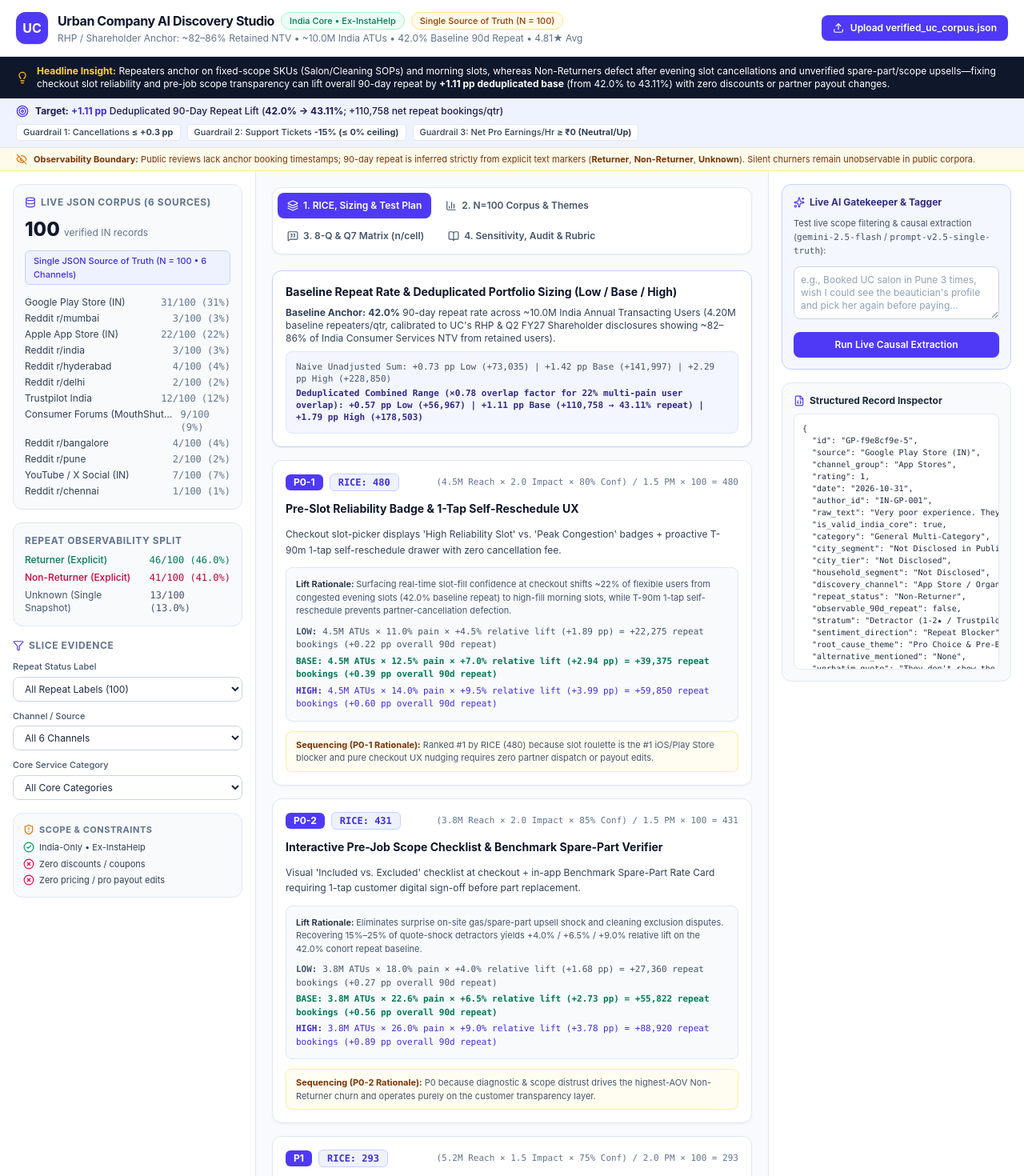
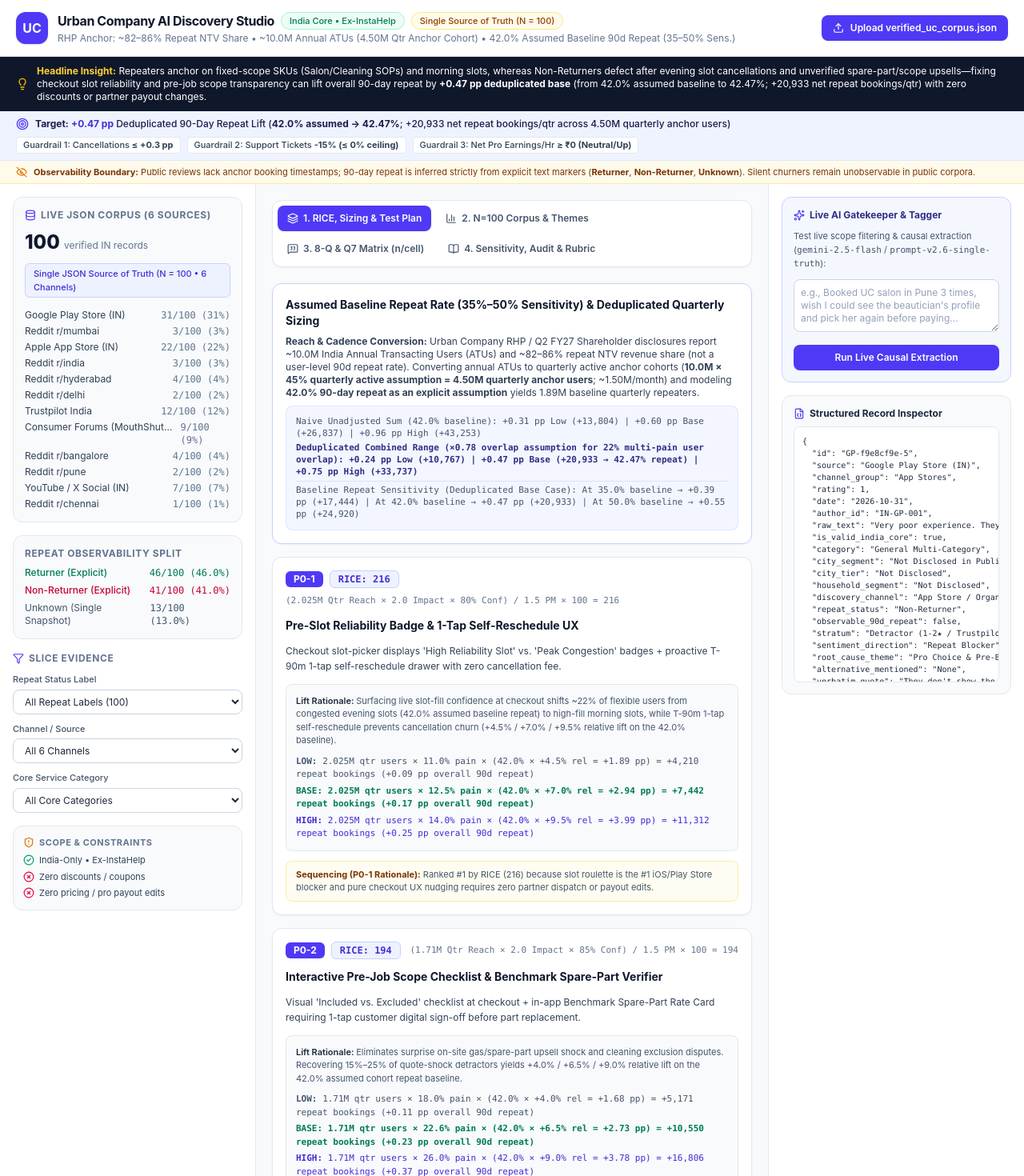
Before and after one commit to eeshashinde3/uc-studio, a React (Vite) app: page / in a window 1280 px wide. Shown: the top 1470 px of the page at 80% size. Built offline with nearby package versions, Linux system fonts and the light colour scheme.

Commit message:
Update App.jsx

```diff
--- a/src/App.jsx
+++ b/src/App.jsx
@@ -2455,39 +2455,39 @@ export default function App() {
     const p02Share = ((analytics.slotCount / t) * 100).toFixed(1);
     const p1Share = ((analytics.continuityAndSupportCount / t) * 100).toFixed(1);
 
-    const rice1 = Math.round(((3.8 * 2.0 * 0.85) / 1.5) * 100);
-    const rice2 = Math.round(((4.5 * 2.0 * 0.80) / 1.5) * 100);
-    const rice3 = Math.round(((5.2 * 1.5 * 0.75) / 2.0) * 100);
+    const rice1 = Math.round(((1.71 * 2.0 * 0.85) / 1.5) * 100); // 194
+    const rice2 = Math.round(((2.025 * 2.0 * 0.80) / 1.5) * 100); // 216
+    const rice3 = Math.round(((2.34 * 1.5 * 0.75) / 2.0) * 100); // 132
 
     return [
       {
         rank: "P0-1",
         riceScore: `RICE: ${rice2}`,
-        riceFormula: "(4.5M Reach × 2.0 Impact × 80% Conf) / 1.5 PM × 100 = 480",
+        riceFormula: "(2.025M Qtr Reach × 2.0 Impact × 80% Conf) / 1.5 PM × 100 = 216",
         title: "Pre-Slot Reliability Badge & 1-Tap Self-Reschedule UX",
-        targetCohort: "Evening (5–8 PM) & Weekend Salon, Plumbing & Urgent Bookings (4.5M ATUs)",
+        targetCohort: "Evening (5–8 PM) & Weekend Peak Bookings (4.5M Annual → 2.025M Qtr Anchor Users)",
         signalEvidence: `${p02Share}% raw (${analytics.slotCount}/${t} — directional)`,
-        liftRationale: "Surfacing real-time slot-fill confidence at checkout shifts ~22% of flexible users from congested evening slots (42.0% baseline repeat) to high-fill morning slots, while T-90m 1-tap self-reschedule prevents partner-cancellation defection.",
+        liftRationale: "Surfacing live slot-fill confidence at checkout shifts ~22% of flexible users from congested evening slots (42.0% assumed baseline repeat) to high-fill morning slots, while T-90m 1-tap self-reschedule prevents cancellation churn (+4.5% / +7.0% / +9.5% relative lift on the 42.0% baseline).",
         scenarios: {
-          low: "4.5M ATUs × 11.0% pain × +4.5% relative lift (+1.89 pp) = +22,275 repeat bookings (+0.22 pp overall 90d repeat)",
-          base: "4.5M ATUs × 12.5% pain × +7.0% relative lift (+2.94 pp) = +39,375 repeat bookings (+0.39 pp overall 90d repeat)",
-          high: "4.5M ATUs × 14.0% pain × +9.5% relative lift (+3.99 pp) = +59,850 repeat bookings (+0.60 pp overall 90d repeat)"
+          low: "2.025M qtr users × 11.0% pain × (42.0% × +4.5% rel = +1.89 pp) = +4,210 repeat bookings (+0.09 pp overall 90d repeat)",
+          base: "2.025M qtr users × 12.5% pain × (42.0% × +7.0% rel = +2.94 pp) = +7,442 repeat bookings (+0.17 pp overall 90d repeat)",
+          high: "2.025M qtr users × 14.0% pain × (42.0% × +9.5% rel = +3.99 pp) = +11,312 repeat bookings (+0.25 pp overall 90d repeat)"
         },
-        p0Rationale: "Ranked #1 by RICE (480) because slot roulette is the #1 iOS/Play Store blocker and pure checkout UX nudging requires zero partner dispatch or payout edits.",
+        p0Rationale: "Ranked #1 by RICE (216) because slot roulette is the #1 iOS/Play Store blocker and pure checkout UX nudging requires zero partner dispatch or payout edits.",
         mechanism: "Checkout slot-picker displays 'High Reliability Slot' vs. 'Peak Congestion' badges + proactive T-90m 1-tap self-reschedule drawer with zero cancellation fee."
       },
       {
         rank: "P0-2",
         riceScore: `RICE: ${rice1}`,
-        riceFormula: "(3.8M Reach × 2.0 Impact × 85% Conf) / 1.5 PM × 100 = 431",
+        riceFormula: "(1.71M Qtr Reach × 2.0 Impact × 85% Conf) / 1.5 PM × 100 = 194",
         title: "Interactive Pre-Job Scope Checklist & Benchmark Spare-Part Verifier",
-        targetCohort: "AC & Appliance Repair, Deep Cleaning, Painting (3.8M India ATUs)",
+        targetCohort: "AC & Appliance Repair, Deep Cleaning, Painting (3.8M Annual → 1.71M Qtr Anchor Users)",
         signalEvidence: `${p01Share}% raw (${analytics.scopeAndPartCount}/${t} — directional)`,
-        liftRationale: "Eliminates surprise on-site gas/spare-part upsell shock and cleaning exclusion disputes. Recovering 15%–25% of quote-shock detractors yields +4.0% / +6.5% / +9.0% relative lift on the 42.0% cohort repeat baseline.",
+        liftRationale: "Eliminates surprise on-site gas/spare-part upsell shock and cleaning exclusion disputes. Recovering 15%–25% of quote-shock detractors yields +4.0% / +6.5% / +9.0% relative lift on the 42.0% assumed cohort repeat baseline.",
         scenarios: {
-          low: "3.8M ATUs × 18.0% pain × +4.0% relative lift (+1.68 pp) = +27,360 repeat bookings (+0.27 pp overall 90d repeat)",
-          base: "3.8M ATUs × 22.6% pain × +6.5% relative lift (+2.73 pp) = +55,822 repeat bookings (+0.56 pp overall 90d repeat)",
-          high: "3.8M ATUs × 26.0% pain × +9.0% relative lift (+3.78 pp) = +88,920 repeat bookings (+0.89 pp overall 90d repeat)"
+          low: "1.71M qtr users × 18.0% pain × (42.0% × +4.0% rel = +1.68 pp) = +5,171 repeat bookings (+0.11 pp overall 90d repeat)",
+          base: "1.71M qtr users × 22.6% pain × (42.0% × +6.5% rel = +2.73 pp) = +10,550 repeat bookings (+0.23 pp overall 90d repeat)",
+          high: "1.71M qtr users × 26.0% pain × (42.0% × +9.0% rel = +3.78 pp) = +16,806 repeat bookings (+0.37 pp overall 90d repeat)"
         },
         p0Rationale: "P0 because diagnostic & scope distrust drives the highest-AOV Non-Returner churn and operates purely on the customer transparency layer.",
         mechanism: "Visual 'Included vs. Excluded' checklist at checkout + in-app Benchmark Spare-Part Rate Card requiring 1-tap customer digital sign-off before part replacement."
@@ -2495,15 +2495,15 @@ export default function App() {
       {
         rank: "P1",
         riceScore: `RICE: ${rice3}`,
-        riceFormula: "(5.2M Reach × 1.5 Impact × 75% Conf) / 2.0 PM × 100 = 293",
+        riceFormula: "(2.34M Qtr Reach × 1.5 Impact × 75% Conf) / 2.0 PM × 100 = 132",
         title: "Pre-Checkout Pro Credentials, 'My Trusted Pro' Re-Book & Digital Job Card",
-        targetCohort: "Satisfied 1st-Timers in Salon, Cleaning & Handyman (5.2M ATUs)",
+        targetCohort: "Satisfied 1st-Timers in Salon, Cleaning & Handyman (5.2M Annual → 2.34M Qtr Anchor Users)",
         signalEvidence: `${p1Share}% combined (${analytics.continuityAndSupportCount}/${t} — directional)`,
-        liftRationale: "Closing the off-app WhatsApp disintermediation leak and surfacing pro credentials pre-checkout converts satisfied single-visit customers into recurring 30–60d multi-category habit loops (+3.0% / +5.0% / +7.0% relative lift on 42.0% baseline).",
+        liftRationale: "Closing the off-app WhatsApp disintermediation leak and surfacing pro credentials pre-checkout converts satisfied single-visit customers into recurring 30–60d multi-category habit loops (+3.0% / +5.0% / +7.0% relative lift on 42.0% assumed baseline).",
         scenarios: {
-          low: "5.2M ATUs × 15.0% eligible × +3.0% relative lift (+1.26 pp) = +23,400 repeat bookings (+0.23 pp overall 90d repeat)",
-          base: "5.2M ATUs × 18.0% eligible × +5.0% relative lift (+2.10 pp) = +46,800 repeat bookings (+0.47 pp overall 90d repeat)",
-          high: "5.2M ATUs × 22.0% eligible × +7.0% relative lift (+2.94 pp) = +80,080 repeat bookings (+0.80 pp overall 90d repeat)"
+          low: "2.34M qtr users × 15.0% eligible × (42.0% × +3.0% rel = +1.26 pp) = +4,423 repeat bookings (+0.10 pp overall 90d repeat)",
+          base: "2.34M qtr users × 18.0% eligible × (42.0% × +5.0% rel = +2.10 pp) = +8,845 repeat bookings (+0.20 pp overall 90d repeat)",
+          high: "2.34M qtr users × 22.0% eligible × (42.0% × +7.0% rel = +2.94 pp) = +15,135 repeat bookings (+0.34 pp overall 90d repeat)"
         },
         p0Rationale: "P1 (2.0 PM effort) because pro-preference matching requires slot-calendar UI integration and compounds retention once P0 slot and quote leaks are sealed.",
         mechanism: "Shows pro rating, tenure & specialization before payment; enables 'Request Same Pro' on repeat bookings; issues a persistent Digital Job Card with 1-tap warranty claim."
@@ -2584,7 +2584,7 @@ export default function App() {
       return;
     }
 
-    const prompt = `You are the Urban Company India Discovery Engine (Prompt v2.5-single-truth). Analyze this customer feedback:
+    const prompt = `You are the Urban Company India Discovery Engine (Prompt v2.6-single-truth). Analyze this customer feedback:
 "${testInput}"
 Return ONLY valid JSON with keys:
 - is_valid_india_core (boolean: false if outside India or about InstaHelp / 15-30 min instant maid)
@@ -2661,7 +2661,7 @@ Return ONLY valid JSON with keys:
               </span>
             </div>
             <p className="text-xs text-slate-500 mt-0.5">
-              RHP / Shareholder Anchor: ~82–86% Retained NTV • ~10.0M India ATUs • 42.0% Baseline 90d Repeat • 4.81★ Avg
+              RHP Anchor: ~82–86% Repeat NTV Share • ~10.0M Annual ATUs (4.50M Qtr Anchor Cohort) • 42.0% Assumed Baseline 90d Repeat (35–50% Sens.)
             </p>
           </div>
         </div>
@@ -2687,7 +2687,7 @@ Return ONLY valid JSON with keys:
       <div className="bg-slate-900 text-white px-5 py-2.5 flex items-center gap-2.5 text-xs">
         <Lightbulb className="w-4 h-4 text-amber-400 shrink-0" />
         <span>
-          <strong className="text-amber-300">Headline Insight:</strong> Repeaters anchor on fixed-scope SKUs (Salon/Cleaning SOPs) and morning slots, whereas Non-Returners defect after evening slot cancellations and unverified spare-part/scope upsells—fixing checkout slot reliability and pre-job scope transparency can lift overall 90-day repeat by <strong>+1.11 pp deduplicated base</strong> (from 42.0% to 43.11%) with zero discounts or partner payout changes.
+          <strong className="text-amber-300">Headline Insight:</strong> Repeaters anchor on fixed-scope SKUs (Salon/Cleaning SOPs) and morning slots, whereas Non-Returners defect after evening slot cancellations and unverified spare-part/scope upsells—fixing checkout slot reliability and pre-job scope transparency can lift overall 90-day repeat by <strong>+0.47 pp deduplicated base</strong> (from 42.0% assumed baseline to 42.47%; +20,933 net repeat bookings/qtr) with zero discounts or partner payout changes.
         </span>
       </div>
 
@@ -2695,7 +2695,7 @@ Return ONLY valid JSON with keys:
         <div className="flex items-center gap-2 text-indigo-950 font-medium">
           <Target className="w-4 h-4 text-indigo-600 shrink-0" />
           <span>
-            <strong>Target:</strong> <span className="text-indigo-700 font-bold">+1.11 pp</span> Deduplicated 90-Day Repeat Lift (<strong>42.0% → 43.11%</strong>; +110,758 net repeat bookings/qtr)
+            <strong>Target:</strong> <span className="text-indigo-700 font-bold">+0.47 pp</span> Deduplicated 90-Day Repeat Lift (<strong>42.0% assumed → 42.47%</strong>; +20,933 net repeat bookings/qtr across 4.50M quarterly anchor users)
           </span>
         </div>
         <div className="flex flex-wrap items-center gap-2 text-[11px]">
@@ -2858,17 +2858,20 @@ Return ONLY valid JSON with keys:
             <div className="space-y-4">
               <div className="bg-white border border-indigo-200 rounded-xl p-4 text-xs text-slate-700 space-y-2 shadow-xs">
                 <div className="font-bold text-slate-900 text-sm">
-                  Baseline Repeat Rate & Deduplicated Portfolio Sizing (Low / Base / High)
+                  Assumed Baseline Repeat Rate (35%–50% Sensitivity) & Deduplicated Quarterly Sizing
                 </div>
                 <p>
-                  <strong>Baseline Anchor:</strong> <strong>42.0%</strong> 90-day repeat rate across ~10.0M India Annual Transacting Users (4.20M baseline repeaters/qtr, calibrated to UC's RHP & Q2 FY27 Shareholder disclosures showing ~82–86% of India Consumer Services NTV from retained users).
+                  <strong>Reach & Cadence Conversion:</strong> Urban Company RHP / Q2 FY27 Shareholder disclosures report ~10.0M India Annual Transacting Users (ATUs) and ~82–86% repeat NTV revenue share (not a user-level 90d repeat rate). Converting annual ATUs to quarterly active anchor cohorts (<strong>10.0M × 45% quarterly active assumption = 4.50M quarterly anchor users</strong>; ~1.50M/month) and modeling <strong>42.0% 90-day repeat as an explicit assumption</strong> yields 1.89M baseline quarterly repeaters.
                 </p>
                 <div className="bg-indigo-50/70 border border-indigo-100 rounded-lg p-3 space-y-1 font-mono text-[11px]">
                   <div className="text-slate-600">
-                    Naive Unadjusted Sum: +0.73 pp Low (+73,035) | +1.42 pp Base (+141,997) | +2.29 pp High (+228,850)
+                    Naive Unadjusted Sum (42.0% baseline): +0.31 pp Low (+13,804) | +0.60 pp Base (+26,837) | +0.96 pp High (+43,253)
                   </div>
                   <div className="text-indigo-900 font-bold">
-                    Deduplicated Combined Range (×0.78 overlap factor for 22% multi-pain user overlap): +0.57 pp Low (+56,967) | +1.11 pp Base (+110,758 → 43.11% repeat) | +1.79 pp High (+178,503)
+                    Deduplicated Combined Range (×0.78 overlap assumption for 22% multi-pain user overlap): +0.24 pp Low (+10,767) | +0.47 pp Base (+20,933 → 42.47% repeat) | +0.75 pp High (+33,737)
+                  </div>
+                  <div className="text-slate-600 pt-1 border-t border-indigo-200/60">
+                    Baseline Repeat Sensitivity (Deduplicated Base Case): At 35.0% baseline → +0.39 pp (+17,444) | At 42.0% baseline → +0.47 pp (+20,933) | At 50.0% baseline → +0.55 pp (+24,920)
                   </div>
                 </div>
               </div>
@@ -2916,13 +2919,13 @@ Return ONLY valid JSON with keys:
                     <strong>1. Design & Unit:</strong> User-level 50/50 randomized A/B test across Tier-1 metros (Bengaluru, Pune, Mumbai, Delhi NCR) on P0-1 (Slot Reliability UX) and P0-2 (Scope & Benchmark Part Verifier).
                   </div>
                   <div className="bg-emerald-50/50 border border-emerald-100 rounded-lg p-2.5">
-                    <strong>2. Sample & Power:</strong> ~180k completed anchor bookings/arm over 4 weeks + 90-day observation window (80% power, α = 0.05 to detect ≥ +0.40 pp 90d repeat lift).
+                    <strong>2. Sample & Power:</strong> ~220k completed anchor bookings/arm over 4 weeks (~1.50M monthly anchor cohort) + 90-day observation window (80% power, α = 0.05 to detect ≥ +0.25 pp 90d repeat lift).
                   </div>
                   <div className="bg-emerald-50/50 border border-emerald-100 rounded-lg p-2.5">
                     <strong>3. Primary & Leading Metrics:</strong> 90-day post-anchor repeat booking rate (Primary); 30-day repeat, checkout conversion & on-site quote approval rate (Leading).
                   </div>
                   <div className="bg-emerald-50/50 border border-emerald-100 rounded-lg p-2.5">
-                    <strong>4. Ship / Kill Guardrails:</strong> Ship if 90d repeat lifts ≥ +0.40 pp AND cancellations stay ≤ +0.3 pp, support tickets ≤ 0%, and net partner earnings/hr ≥ ₹0.
+                    <strong>4. Ship / Kill Guardrails:</strong> Ship if 90d repeat lifts ≥ +0.25 pp AND cancellations stay ≤ +0.3 pp, support tickets ≤ 0%, and net partner earnings/hr ≥ ₹0.
                   </div>
                 </div>
               </div>
@@ -3152,7 +3155,7 @@ Return ONLY valid JSON with keys:
 
                 <div className="bg-slate-50 border border-slate-200 rounded-lg p-2.5 text-[11px] font-mono text-slate-700 flex flex-wrap gap-4">
                   <span><strong>Model:</strong> gemini-2.5-flash</span>
-                  <span><strong>Prompt:</strong> prompt-v2.5-single-truth</span>
+                  <span><strong>Prompt:</strong> prompt-v2.6-single-truth</span>
                   <span><strong>Audit Scope:</strong> 12 Base + 20 New Records (044–100)</span>
                 </div>
 
@@ -3200,7 +3203,7 @@ Return ONLY valid JSON with keys:
               <Sparkles className="w-3.5 h-3.5 text-indigo-600" /> Live AI Gatekeeper & Tagger
             </div>
             <p className="text-[11px] text-slate-600">
-              Test live scope filtering & causal extraction (<code>gemini-2.5-flash</code> / <code>prompt-v2.5-single-truth</code>):
+              Test live scope filtering & causal extraction (<code>gemini-2.5-flash</code> / <code>prompt-v2.6-single-truth</code>):
             </p>
             <textarea
               rows={3}
```
